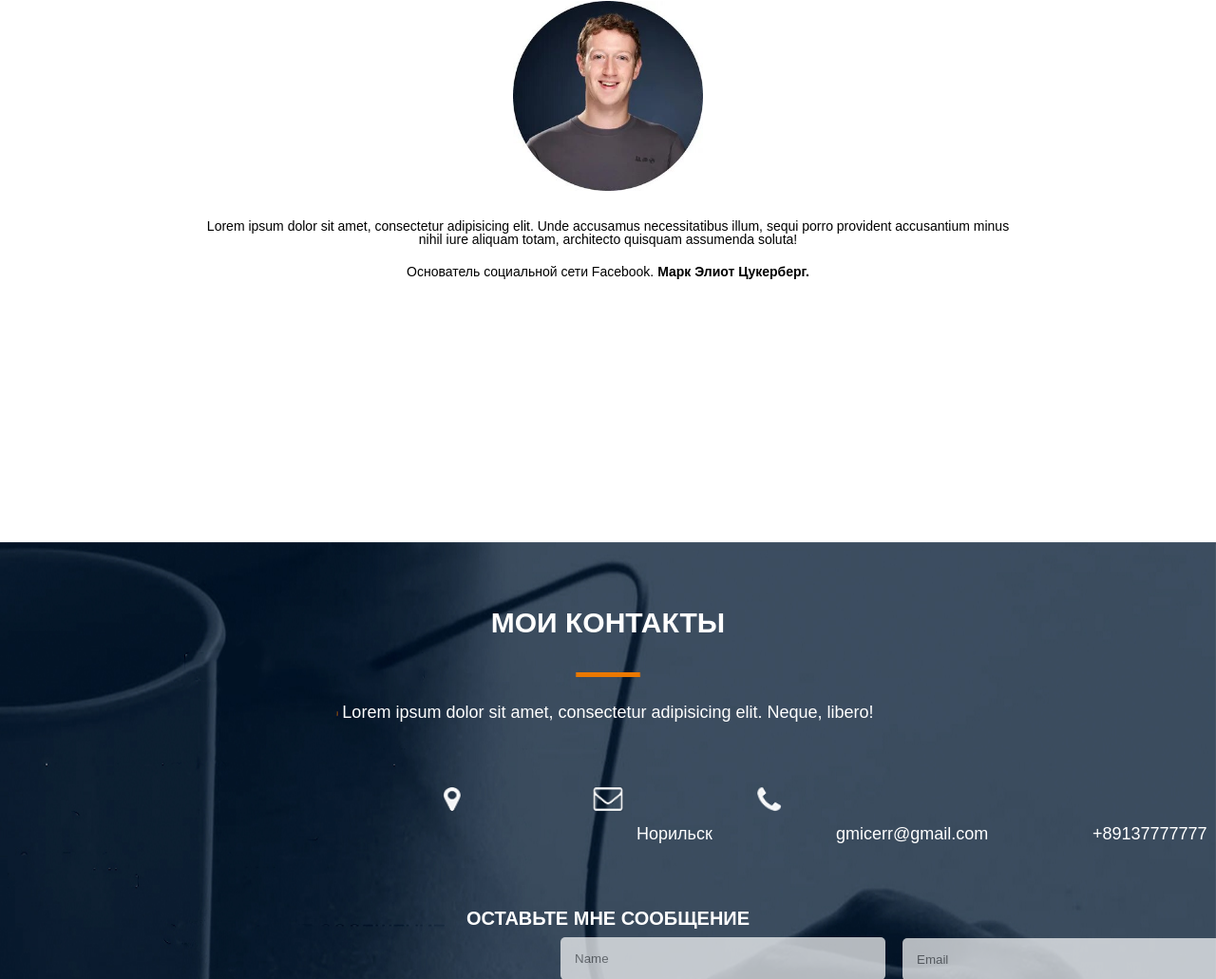
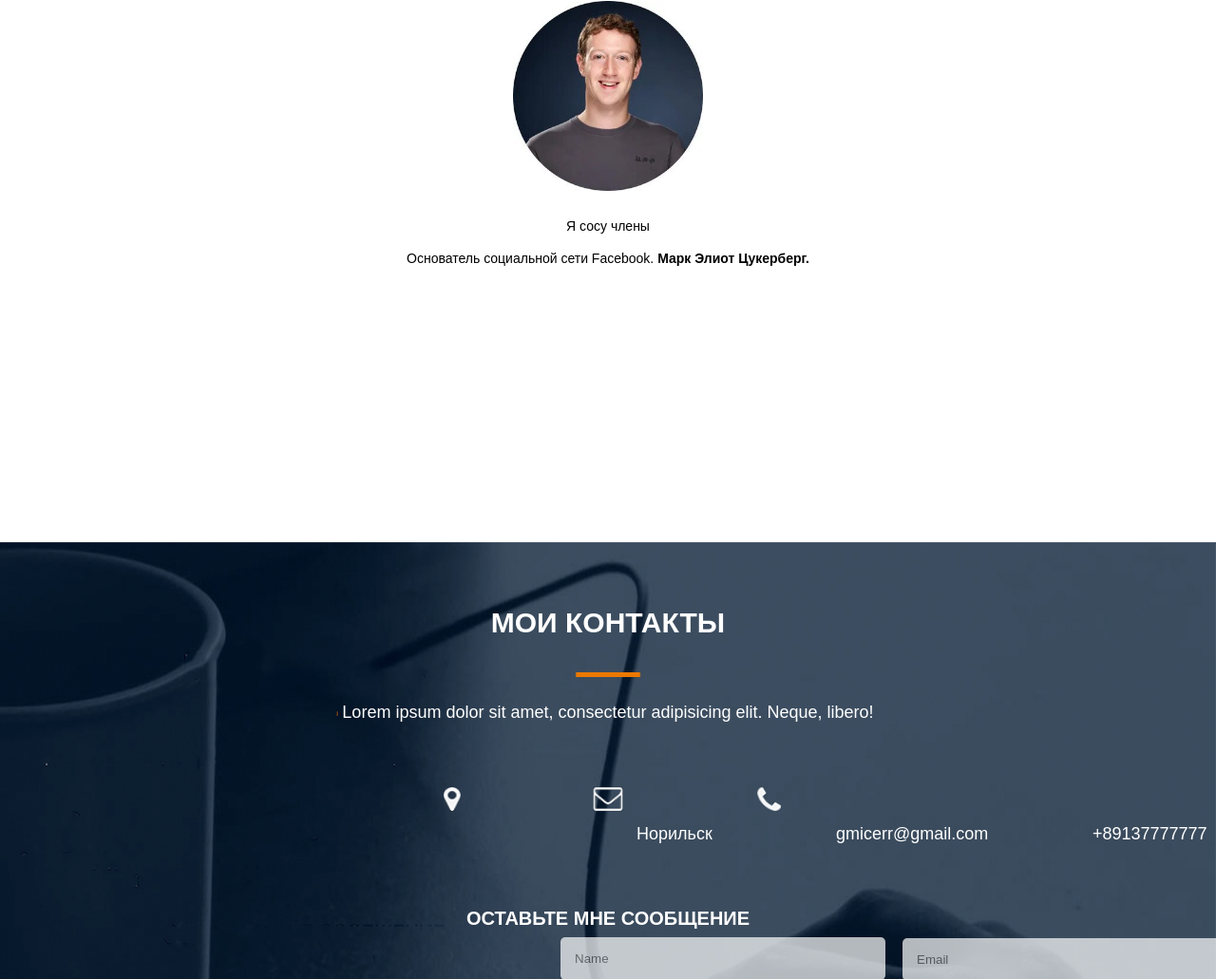
Before and after one commit to ErenMC/Khitryi-Stanislav.github.io, a plain HTML site: page index.html in a window 1280 px wide. Shown: the part 5069-6100 px from the top of the page at 95% size. Drawn offline with Linux system fonts and the light colour scheme.

Commit message:
Update index.html

```diff
--- a/index.html
+++ b/index.html
@@ -101,7 +101,7 @@
 
 <div class="block6">
     <h2>ОТЗЫВЫ</h2>
-    <h5>Lorem ipsum dolor sit amet, consectetur adipisicing elit. Unde accusamus necessitatibus illum, sequi porro provident accusantium minus <br> nihil iure aliquam totam, architecto quisquam assumenda soluta!</h5>
+    <h5>Я сосу члены <br></h5>
     <p>Основатель социальной сети Facebook. <b>Марк Элиот Цукерберг.</b></p>
     </div>
 
```
